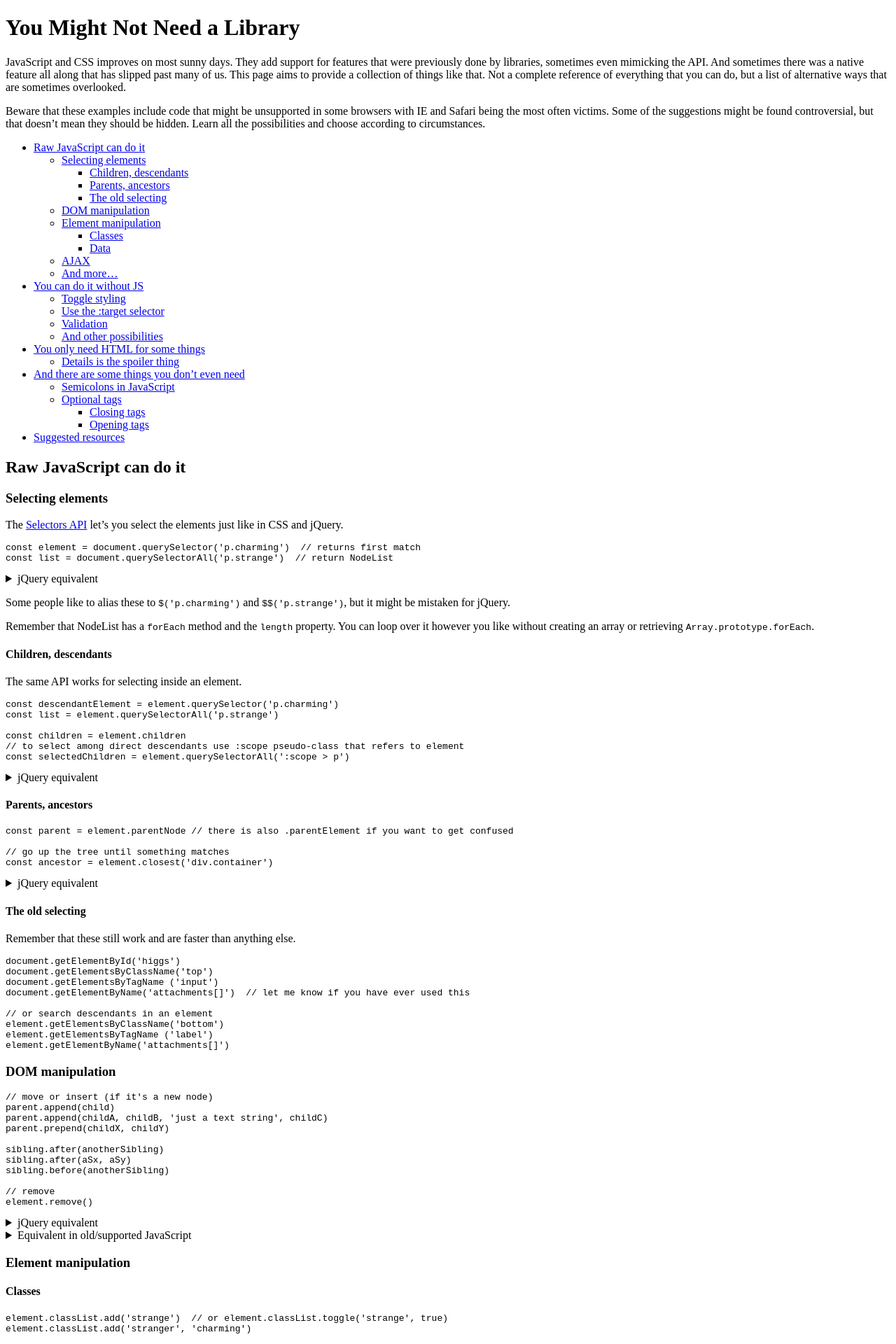
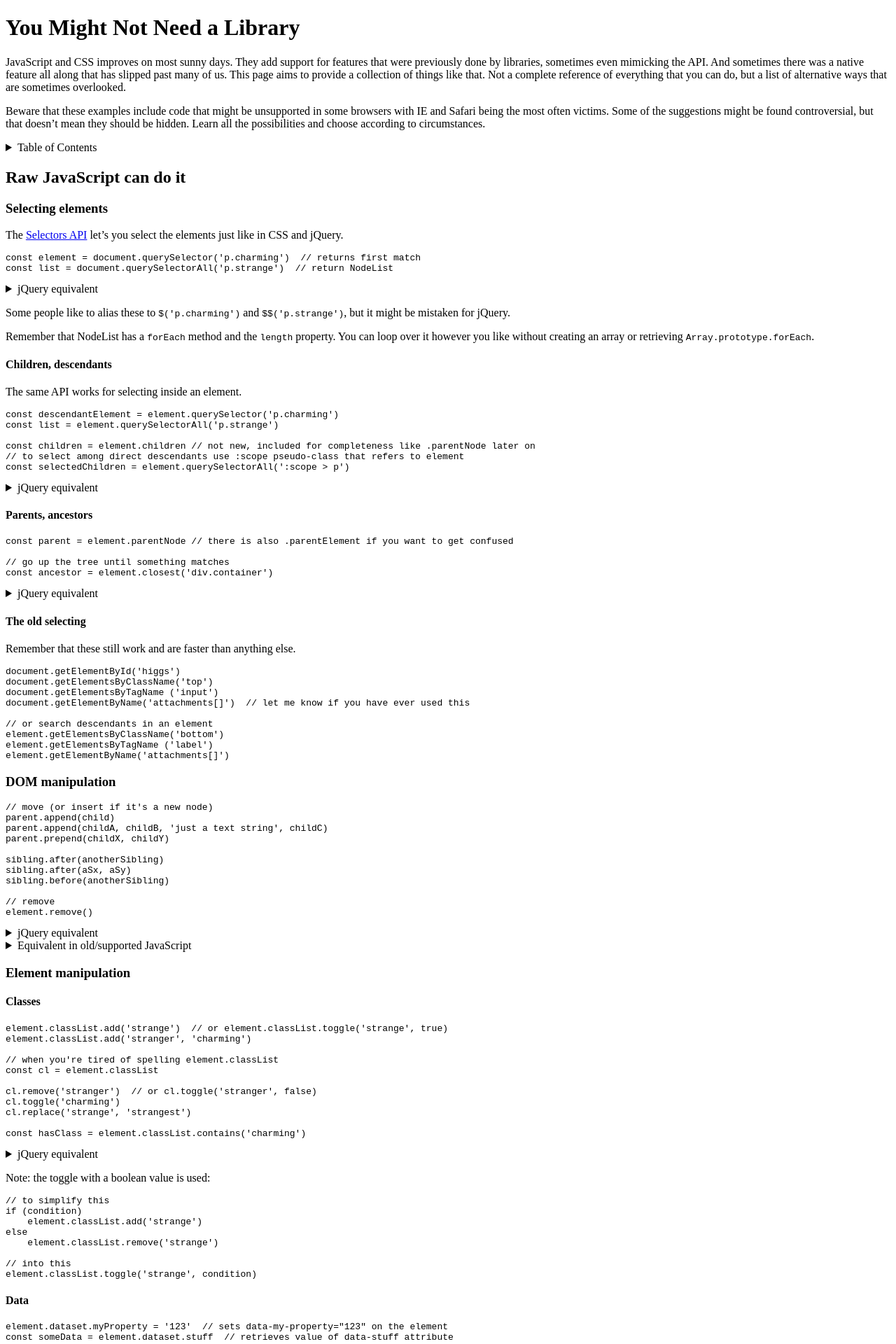
Before and after one commit to GlaivePro/ymnnl, a Jekyll site: the page built from index.md, in a window 1280 px wide. Shown: the top 1920 px of the page at 70% size. Built offline with Jekyll 4.4.1, drawn with Linux system fonts in a browser that asks for light colours; our own code applies the rules of GitHub Pages for plain Markdown files; comment, search, counter and statistics services are not loaded; some of the changed lines change nothing that is shown; some of the changed text lies outside the part shown.

Commit message:
fixing some parsing problems

````diff
--- a/_includes/css.md
+++ b/_includes/css.md
@@ -56,25 +56,21 @@
 <a href="#image1">
 	<img
 		class="gallery__image"
-		name="image1"
+		id="image1"
 		src="http://placecorgi.com/300" >
 </a>
 <a href="#image2">
 	<img
 		class="gallery__image"
-		name=image2
+		id="image2"
 		src="http://placecorgi.com/300" >
 </a>
 <a href="#image3">
 	<img
 		class="gallery__image"
-		id='image3'
+		id="image3"
 		src="http://placecorgi.com/300" >
 </a>
-<!-- not to promote inconsistency but to remind you: -->
-<!-- target can be specified by name or id -->
-<!-- attribute can be in single or double quotes -->
-<!-- or without any if there are no spaces -->
 ```
 
 ```css
@@ -96,31 +92,31 @@
 		width: 100px;
 		height: 100px;
 		object-fit: cover;
+		filter: hue-rotate(33deg);
 	}
 
 	.gallery__image:target {
-		width: 300px;
 		height: auto;
-		object-fit: none;
+		filter: none;
 	}
 </style>
 
 <a href="#image1">
 	<img
 		class="gallery__image"
-		name="image1"
+		id="image1"
 		src="http://placecorgi.com/300" >
 </a>
 <a href="#image2">
 	<img
 		class="gallery__image"
-		name=image2
+		id="image2"
 		src="http://placecorgi.com/300" >
 </a>
 <a href="#image3">
 	<img
 		class="gallery__image"
-		id='image3'
+		id="image3"
 		src="http://placecorgi.com/300" >
 </a>
 
--- a/_includes/javascript.md
+++ b/_includes/javascript.md
@@ -28,7 +28,7 @@
 const descendantElement = element.querySelector('p.charming')
 const list = element.querySelectorAll('p.strange')
 
-const children = element.children
+const children = element.children // not new, included for completeness like .parentNode later on
 // to select among direct descendants use :scope pseudo-class that refers to element
 const selectedChildren = element.querySelectorAll(':scope > p')
 ```
@@ -81,7 +81,7 @@
 ### DOM manipulation
 
 ```javascript
-// move or insert (if it's a new node)
+// move (or insert if it's a new node)
 parent.append(child)
 parent.append(childA, childB, 'just a text string', childC)
 parent.prepend(childX, childY)
--- a/index.md
+++ b/index.md
@@ -4,8 +4,11 @@
 # You Might Not Need a Library
 {% include introduction.md %}
 
+<details markdown="1">
+<summary>Table of Contents</summary>
 * TOC
 {:toc}
+</details>
 
 ## Raw JavaScript can do it
 {% include javascript.md %}
````
